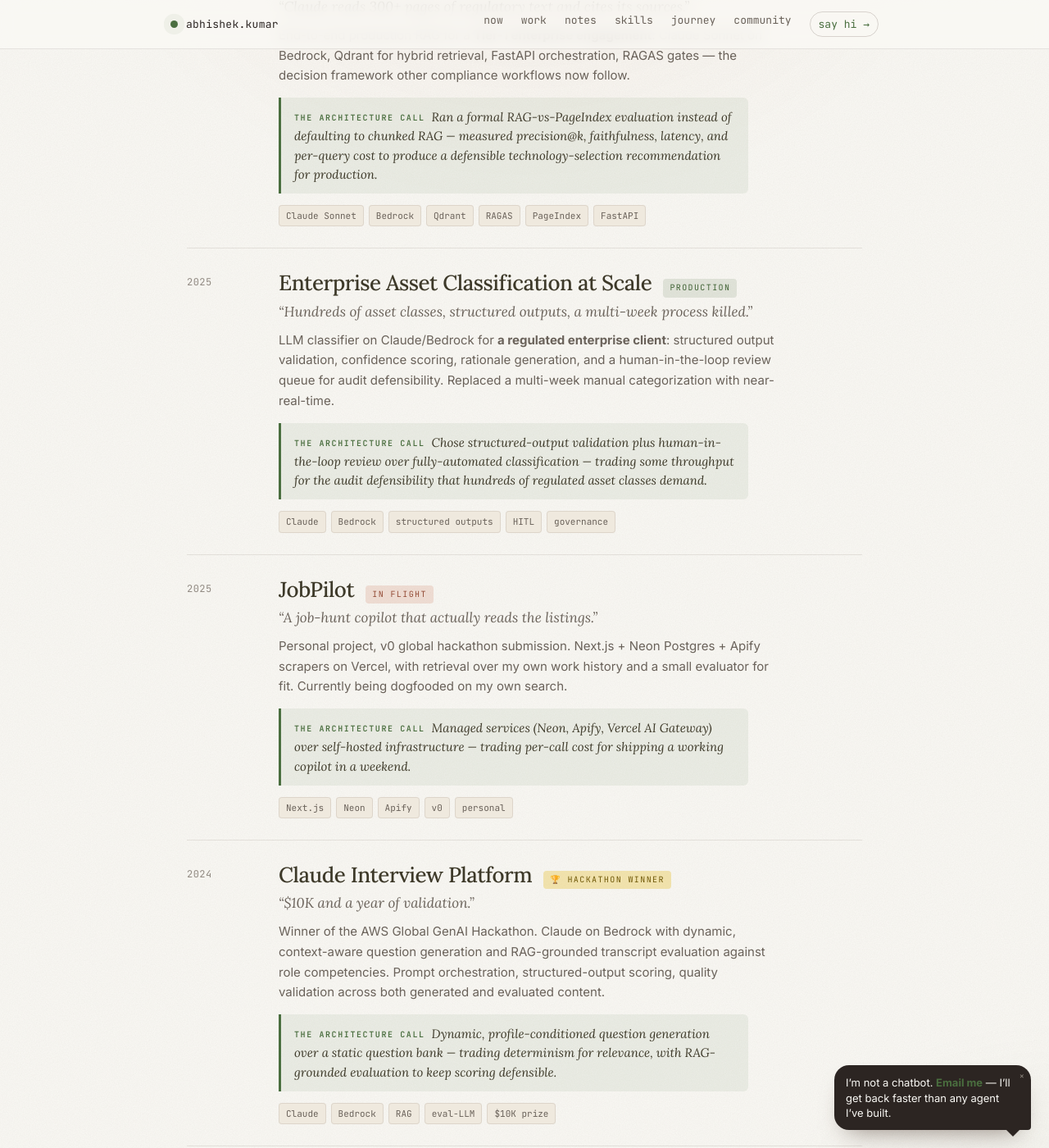
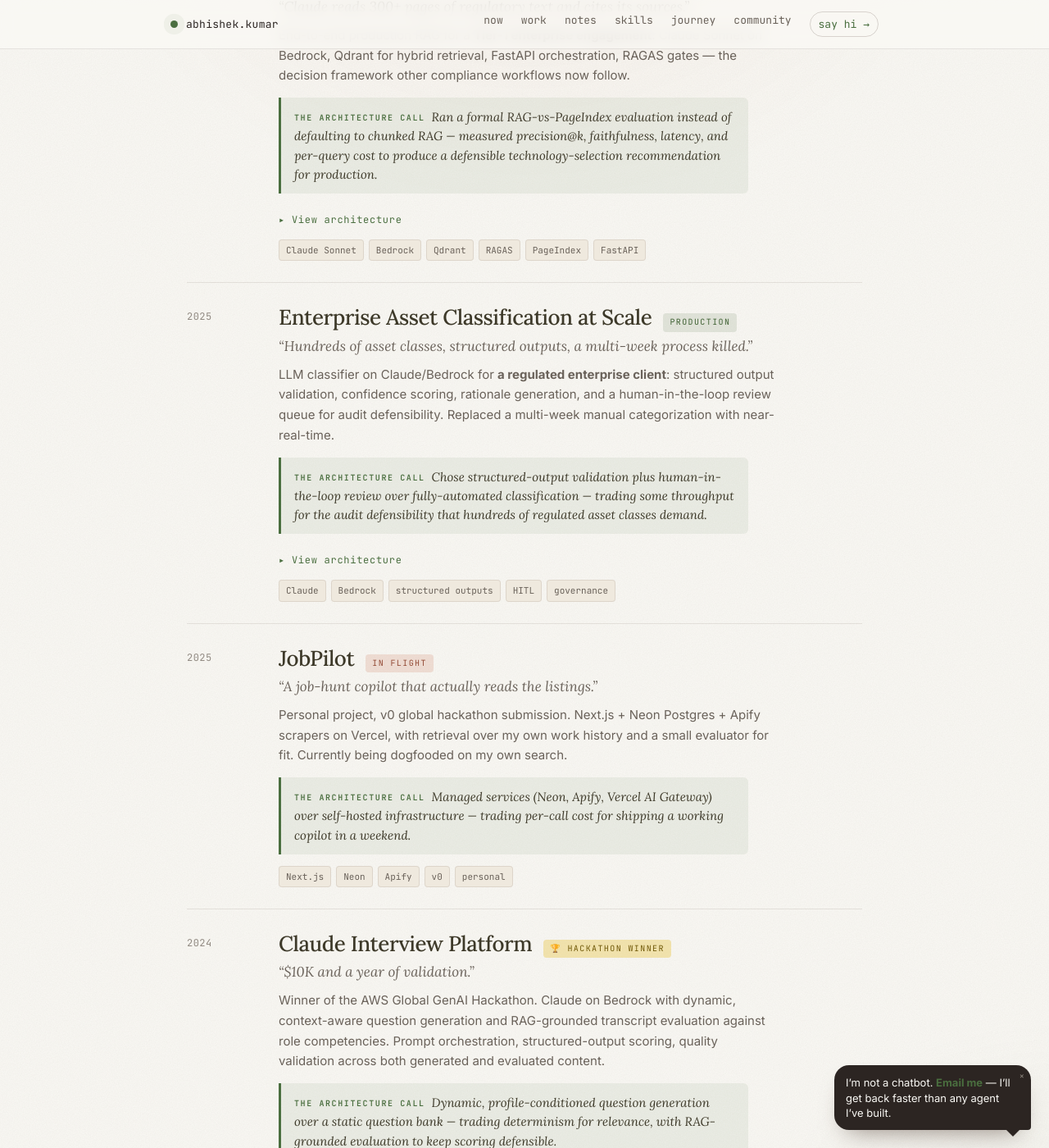
Before and after one commit to Genailytics/personal-website, a Jekyll site: the page index.html, which Jekyll copies as it is, in a window 1280 px wide and 1400 px high, scrolled down 4676 px. Shown: the whole window at 82% size. Built offline with Jekyll 4.4.1, drawn with Linux system fonts in a browser that asks for light colours.

Commit message:
feat: add expandable architecture pattern diagrams to project cards
- 3 generalized reference-pattern SVGs (retrieval eval, multimodal ingestion, compliance classification)
- Click-to-expand toggle, lazy-loaded, mobile-scrollable
- All labels/alt text genericized — no client or internal system names

Wired to Compliance RAG, Asset Classification, and Multimodal document
processing cards. Toggle uses aria-expanded + a rotating caret;
panel transitions max-height; image is overflow-x scrollable so wide
diagrams stay readable on mobile rather than shrinking. Respects
prefers-reduced-motion.

Co-Authored-By: Claude Opus 4.7 (1M context) <noreply@anthropic.com>

```diff
--- a/index.html
+++ b/index.html
@@ -1422,6 +1422,61 @@
     color: var(--accent);
     margin-right: 8px;
     vertical-align: 1px;
+  }
+
+  /* ───── Architecture diagram toggle ───── */
+  .arch-diagram-toggle {
+    display: inline-flex;
+    align-items: center;
+    gap: 8px;
+    margin: 4px 0 10px;
+    padding: 6px 0;
+    background: transparent;
+    border: none;
+    cursor: pointer;
+    font-family: var(--mono);
+    font-size: 12px;
+    letter-spacing: 0.06em;
+    color: var(--accent);
+    transition: opacity .2s ease;
+  }
+  .arch-diagram-toggle:hover { opacity: 0.72; }
+  .arch-diagram-toggle:focus-visible {
+    outline: 2px solid var(--accent);
+    outline-offset: 3px;
+    border-radius: 4px;
+  }
+  .arch-diagram-toggle .caret {
+    display: inline-block;
+    transition: transform .25s cubic-bezier(.2,.7,.2,1);
+    transform-origin: center;
+  }
+  .arch-diagram-toggle[aria-expanded="true"] .caret {
+    transform: rotate(90deg);
+  }
+  .arch-diagram-panel {
+    max-height: 0;
+    overflow: hidden;
+    transition: max-height .4s cubic-bezier(.2,.7,.2,1);
+  }
+  .arch-diagram-panel.open { max-height: 1100px; }
+  .arch-diagram-scroll {
+    overflow-x: auto;
+    -webkit-overflow-scrolling: touch;
+    margin: 6px 0 8px;
+    padding: 2px 2px 8px;
+  }
+  .arch-diagram-scroll img {
+    display: block;
+    height: auto;
+    border-radius: 10px;
+    box-shadow: 0 8px 24px -16px rgba(60,40,30,0.30);
+    max-width: 100%;
+    min-width: 560px;
+  }
+  @media (prefers-reduced-motion: reduce) {
+    .arch-diagram-toggle .caret,
+    .arch-diagram-panel { transition: none; }
   }
 
   /* ───── Print ───── */
@@ -1668,6 +1723,15 @@
           <aside class="arch-call">
             <span class="label">The architecture call</span>Ran a formal RAG-vs-PageIndex evaluation instead of defaulting to chunked RAG &mdash; measured precision@k, faithfulness, latency, and per-query cost to produce a defensible technology-selection recommendation for production.
           </aside>
+          <button class="arch-diagram-toggle" type="button" aria-expanded="false" aria-controls="diagram-rag-retrieval-eval">
+            <span class="caret" aria-hidden="true">&#9656;</span>
+            <span>View architecture</span>
+          </button>
+          <div class="arch-diagram-panel" id="diagram-rag-retrieval-eval">
+            <div class="arch-diagram-scroll">
+              <img src="assets/diagrams/diagram_rag_retrieval_evaluation.svg" alt="Retrieval evaluation architecture pattern — RAG vs PageIndex comparison flow with evaluation gates" loading="lazy" width="820" height="760">
+            </div>
+          </div>
           <div class="tags">
             <span class="tag-chip">Claude Sonnet</span><span class="tag-chip">Bedrock</span><span class="tag-chip">Qdrant</span><span class="tag-chip">RAGAS</span><span class="tag-chip">PageIndex</span><span class="tag-chip">FastAPI</span>
           </div>
@@ -1686,6 +1750,15 @@
           <aside class="arch-call">
             <span class="label">The architecture call</span>Chose structured-output validation plus human-in-the-loop review over fully-automated classification &mdash; trading some throughput for the audit defensibility that hundreds of regulated asset classes demand.
           </aside>
+          <button class="arch-diagram-toggle" type="button" aria-expanded="false" aria-controls="diagram-compliance-classification">
+            <span class="caret" aria-hidden="true">&#9656;</span>
+            <span>View architecture</span>
+          </button>
+          <div class="arch-diagram-panel" id="diagram-compliance-classification">
+            <div class="arch-diagram-scroll">
+              <img src="assets/diagrams/diagram_compliance_classification.svg" alt="Compliance classification architecture pattern — structured-output validation with human-in-the-loop review queue" loading="lazy" width="820" height="720">
+            </div>
+          </div>
           <div class="tags">
             <span class="tag-chip">Claude</span><span class="tag-chip">Bedrock</span><span class="tag-chip">structured outputs</span><span class="tag-chip">HITL</span><span class="tag-chip">governance</span>
           </div>
@@ -1807,6 +1880,15 @@
         <h3 class="sq-title">Multimodal document processing pipeline</h3>
         <p class="sq-tagline">Compliance review across docs, slides, spreadsheets, and images.</p>
         <p class="sq-desc">Extended a text-only compliance pipeline to handle PPTX, XLSX, embedded images, and OLE objects using Claude Vision. The pipeline now reads anything an auditor would actually open.</p>
+        <button class="arch-diagram-toggle" type="button" aria-expanded="false" aria-controls="diagram-multimodal-doc-intelligence">
+          <span class="caret" aria-hidden="true">&#9656;</span>
+          <span>View architecture</span>
+        </button>
+        <div class="arch-diagram-panel" id="diagram-multimodal-doc-intelligence">
+          <div class="arch-diagram-scroll">
+            <img src="assets/diagrams/diagram_multimodal_document_intelligence.svg" alt="Multimodal document intelligence architecture pattern — multi-format ingestion via vision-capable LLM" loading="lazy" width="820" height="700">
+          </div>
+        </div>
         <div class="tags">
           <span class="tag-chip">Claude Vision</span><span class="tag-chip">FastAPI</span><span class="tag-chip">API gateway</span><span class="tag-chip">Python</span>
         </div>
@@ -2425,6 +2507,21 @@
     });
   })();
 
+  /* ───────────────── Architecture diagram toggle ───────────────── */
+  (function archDiagrams() {
+    const toggles = document.querySelectorAll('.arch-diagram-toggle');
+    toggles.forEach(btn => {
+      btn.addEventListener('click', () => {
+        const panelId = btn.getAttribute('aria-controls');
+        const panel = document.getElementById(panelId);
+        if (!panel) return;
+        const open = btn.getAttribute('aria-expanded') === 'true';
+        btn.setAttribute('aria-expanded', open ? 'false' : 'true');
+        panel.classList.toggle('open', !open);
+      });
+    });
+  })();
+
   /* ───────────────── Chat bubble dismiss ───────────────── */
   document.getElementById('bubble-x').addEventListener('click', (e) => {
     e.stopPropagation();
```
Also changed, not shown: assets/diagrams/diagram_compliance_classification.svg (added), assets/diagrams/diagram_multimodal_document_intelligence.svg (added), assets/diagrams/diagram_rag_retrieval_evaluation.svg (added).
